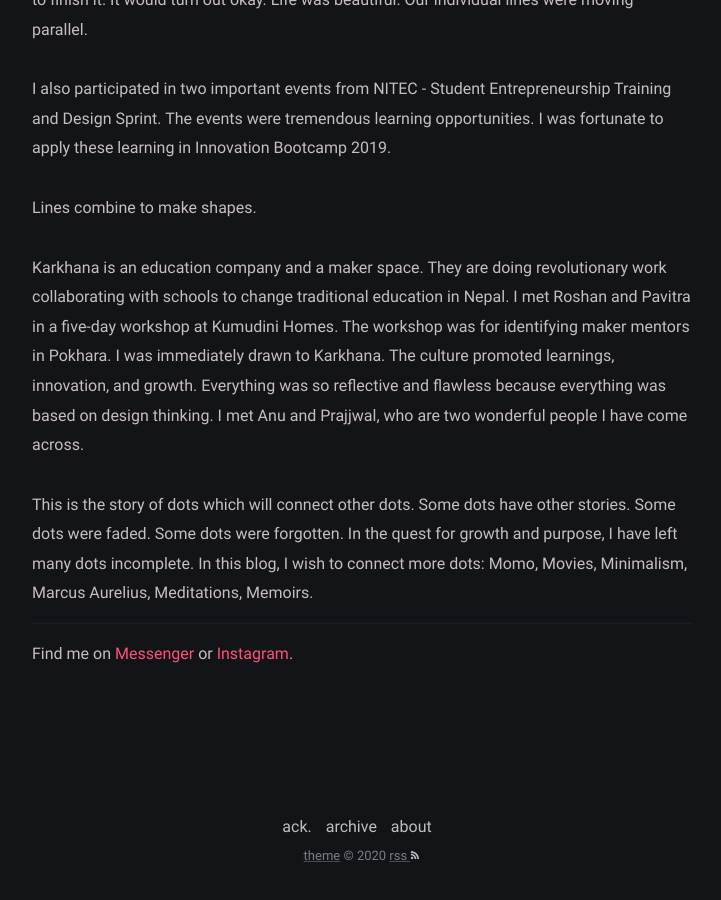
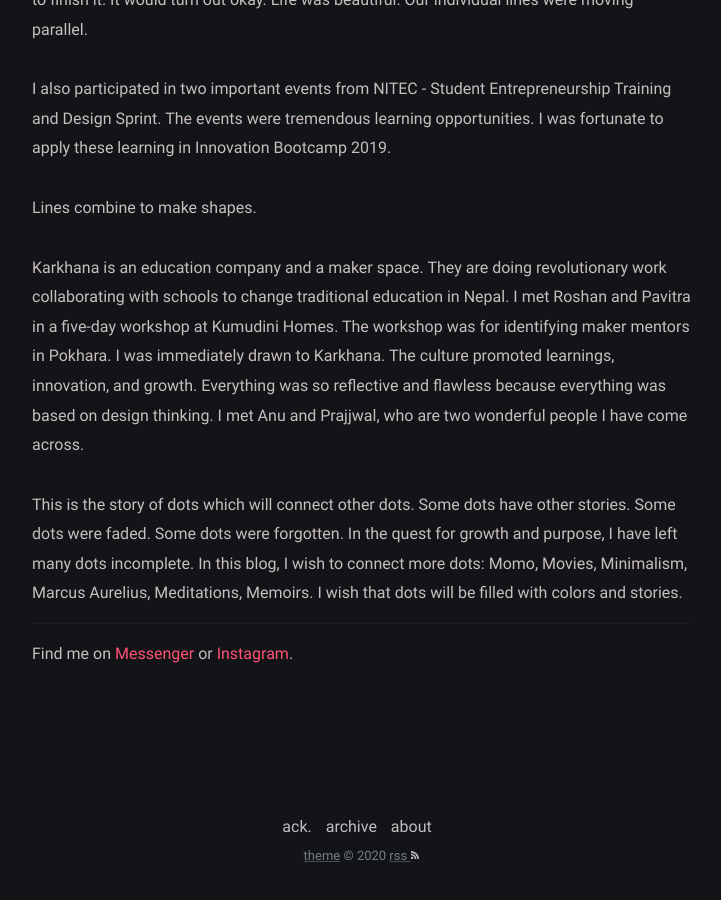
Before and after one commit to yofii/abanjara.com.np, a Jekyll site: the page built from about.md, in a window 1280 px wide and 900 px high, scrolled down 1574 px. Shown: the whole window, without its empty margins (278-999 px from the left). Built offline with Jekyll 4.4.1, drawn with Linux system fonts in a browser that asks for light colours; some of the changed lines change nothing that is shown.

Commit message:
Changes local

```diff
--- a/about.md
+++ b/about.md
@@ -1,8 +1,8 @@
 ---
-title: Colophon
+title: about me.
 permalink: /about/
 layout: page
-excerpt: anuj banjara
+excerpt: abanjara
 comments: false
 ---
 
@@ -28,7 +28,7 @@ Lines combine to make shapes.
 
 Karkhana is an education company and a maker space. They are doing revolutionary work collaborating with schools to change traditional education in Nepal. I met Roshan and Pavitra in a five-day workshop at Kumudini Homes. The workshop was for identifying maker mentors in Pokhara. I was immediately drawn to Karkhana. The culture promoted learnings, innovation, and growth. Everything was so reflective and flawless because everything was based on design thinking. I met Anu and Prajjwal, who are two wonderful people I have come across.
 
-This is the story of dots which will connect other dots. Some dots have other stories. Some dots were faded. Some dots were forgotten. In the quest for growth and purpose, I have left many dots incomplete. In this blog, I wish to connect more dots: Momo, Movies, Minimalism, Marcus Aurelius, Meditations, Memoirs.
+This is the story of dots which will connect other dots. Some dots have other stories. Some dots were faded. Some dots were forgotten. In the quest for growth and purpose, I have left many dots incomplete. In this blog, I wish to connect more dots: Momo, Movies, Minimalism, Marcus Aurelius, Meditations, Memoirs. I wish that dots will be filled with colors and stories.
 
 <hr>
 
```
Also changed, not shown: assets/img/avatar.jpg.
